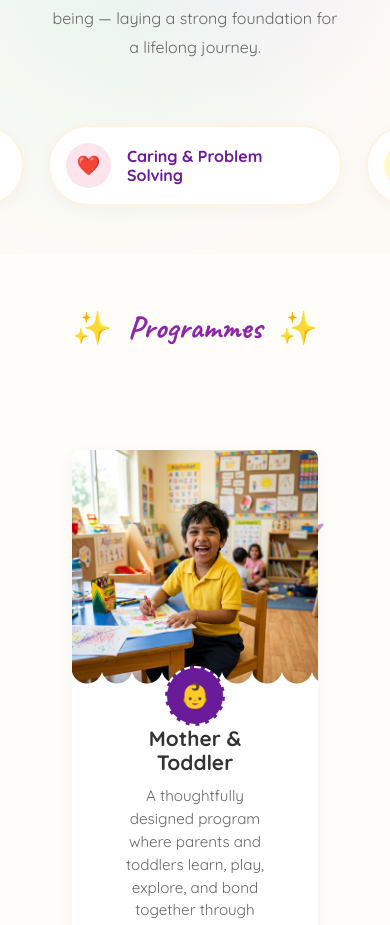
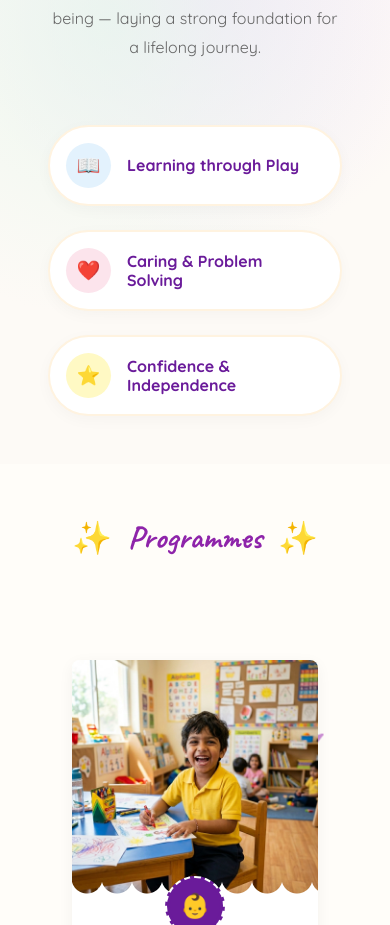
Before and after one commit to Gaurikumbhare/MAS, a Next.js app: page / in a window 390 px wide. Shown: the part 1284-2209 px from the top of the page. Built offline with nearby package versions, Linux system fonts and the light colour scheme.

Commit message:
Restore mobile collapse for Introduction pills

```diff
--- a/src/components/Introduction.module.css
+++ b/src/components/Introduction.module.css
@@ -123,7 +123,7 @@
     margin-bottom: 1.5rem;
   }
   .pillsContainer {
-    /* removed flex-direction: column; */
+    flex-direction: column;
     align-items: stretch;
     margin-top: 2rem;
   }
```
